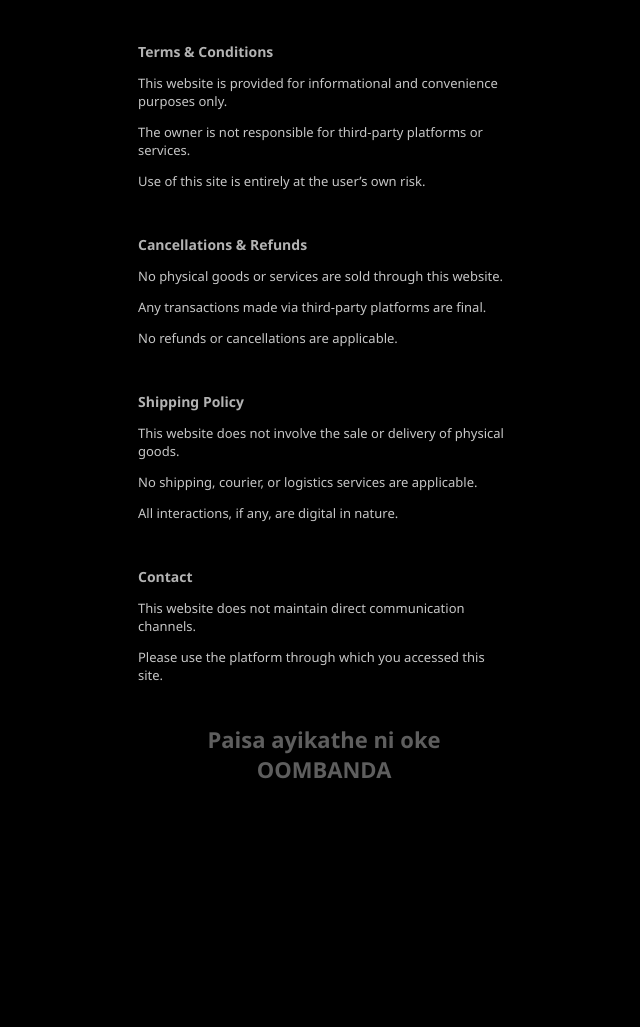
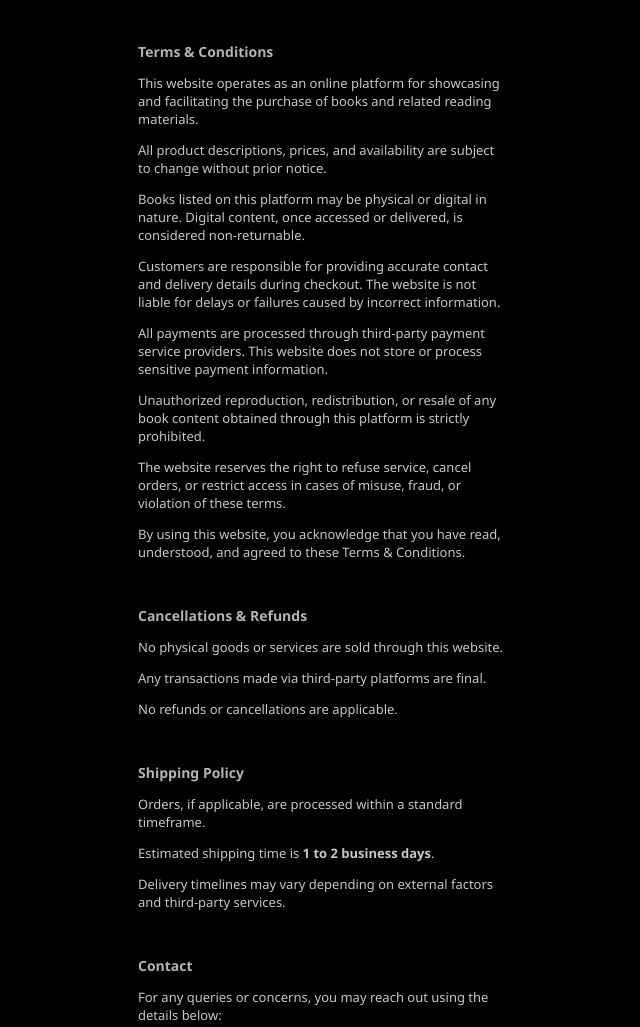
Before and after one commit to salesnetcoreit-ui/qreeee, a plain HTML site: page index.html in a window 1280 px wide. Shown: the part 412-1439 px from the top of the page, without its empty margins (316-956 px from the left). Before the commit the page ends 1235 px from the top, so only its background shows below. Drawn offline with Linux system fonts and the light colour scheme.

Commit message:
Update index.html

```diff
--- a/index.html
+++ b/index.html
@@ -126,13 +126,27 @@ body {
         <p>External links are accessed at the user’s discretion.</p>
     </div>
 
-    <!-- TERMS -->
+    <!-- TERMS & CONDITIONS -->
 <div class="section">
     <h3>Terms & Conditions</h3>
-        <p>This website is provided for informational and convenience purposes only.</p>
-        <p>The owner is not responsible for third-party platforms or services.</p>
-        <p>Use of this site is entirely at the user’s own risk.</p>
+
+    <p>This website operates as an online platform for showcasing and facilitating the purchase of books and related reading materials.</p>
+
+    <p>All product descriptions, prices, and availability are subject to change without prior notice.</p>
+
+    <p>Books listed on this platform may be physical or digital in nature. Digital content, once accessed or delivered, is considered non-returnable.</p>
+
+    <p>Customers are responsible for providing accurate contact and delivery details during checkout. The website is not liable for delays or failures caused by incorrect information.</p>
+
+    <p>All payments are processed through third-party payment service providers. This website does not store or process sensitive payment information.</p>
+
+    <p>Unauthorized reproduction, redistribution, or resale of any book content obtained through this platform is strictly prohibited.</p>
+
+    <p>The website reserves the right to refuse service, cancel orders, or restrict access in cases of misuse, fraud, or violation of these terms.</p>
+
+    <p>By using this website, you acknowledge that you have read, understood, and agreed to these Terms & Conditions.</p>
 </div>
+
 
     <!-- REFUND -->
     <div class="section">
@@ -145,18 +159,21 @@ body {
    <!-- SHIPPING POLICY -->
 <div class="section">
     <h3>Shipping Policy</h3>
-    <p>This website does not involve the sale or delivery of physical goods.</p>
-    <p>No shipping, courier, or logistics services are applicable.</p>
-    <p>All interactions, if any, are digital in nature.</p>
+    <p>Orders, if applicable, are processed within a standard timeframe.</p>
+    <p>Estimated shipping time is <strong>1 to 2 business days</strong>.</p>
+    <p>Delivery timelines may vary depending on external factors and third-party services.</p>
 </div>
+
 
 
     <!-- CONTACT -->
 <div class="section">
     <h3>Contact</h3>
-        <p>This website does not maintain direct communication channels.</p>
-        <p>Please use the platform through which you accessed this site.</p>
+    <p>For any queries or concerns, you may reach out using the details below:</p>
+    <p>Phone: <strong>12341234</strong></p>
+    <p>Email: <strong>admin@gmail.com</strong></p>
 </div>
+
 
     <div class="footer">
         <h1>Paisa ayikathe ni oke OOMBANDA</h1>
```
Lines whose indentation alone changed are shown as unchanged.
